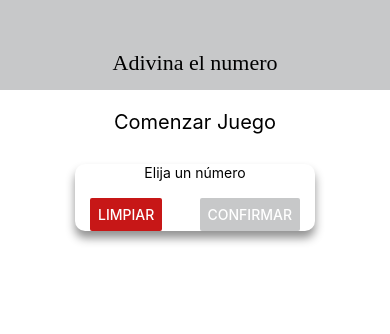
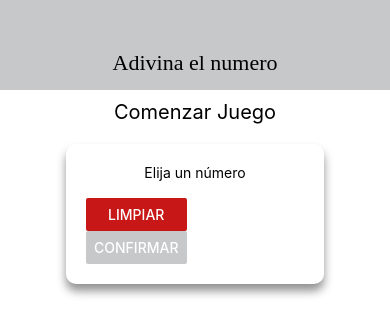
Before and after one commit to EtelS/adivina_juego_react_native, a React Native app: screen / in a window 390 px wide. Shown: the top 334 px of the page. Built offline with nearby package versions, Linux system fonts and the light colour scheme; a web font is replaced by a local one.

Commit message:
creo que hice un merge

```diff
--- a/screens/StartGameScreen.js
+++ b/screens/StartGameScreen.js
@@ -1,4 +1,12 @@
-import { Button, Keyboard, StyleSheet, Text, TextInput, TouchableWithoutFeedback, View } from 'react-native';
+import {
+        Button,
+        Dimensions,
+        Keyboard,
+        StyleSheet,
+        Text,
+        TouchableWithoutFeedback,
+        View
+} from 'react-native';
 import React, {useState} from 'react';
 
 import Card from '../components/Card';
@@ -46,8 +54,10 @@
                         onChangeText= {handleInputValue}
                         />
                     <View style={styles.buttonContainer}>
-                        <Button title="Limpiar"  color= {colors.accent} onPress={handleResetInput}/>
-                        <Button title="Confirmar" color= {colors.primary} onPress= {handleConfirmInput}/>
+                        <View style={styles.button}>
+                            <Button title="Limpiar"  color= {colors.accent} onPress={handleResetInput}/>
+                            <Button title="Confirmar" color= {colors.primary} onPress= {handleConfirmInput}/>
+                        </View>
                     </View>
                 </Card>
                 { confirmedOuput}
@@ -61,7 +71,7 @@
 const styles = StyleSheet.create({
     screen:{
             flex:1,
-            padding:10,
+            // padding:10,
             alignItems:'center'
     },
     title:{
@@ -69,19 +79,23 @@
         marginVertical:10
     },
     inputContainer:{
-        width: 300,
-        maxWidth: '80%',
-        marginVertical:20,
-        alignItems:'center'
+        width: '100%',
+        // marginHorizontal:'30%',
+        marginVertical:10,
+        alignItems:'center',
+        padding: 20,
+    },
 
-    },
     buttonContainer:{
         flexDirection:'row',
         width:'100%',
         justifyContent:'space-between',
-        paddingHorizontal:15,
+        // paddingHorizontal:15,
 
-    }
+    },
+    // button:{
+    //     width: Dimensions.get('window').width / 4,
+    // },
 })
 
 export default StartGameScreen;
```
